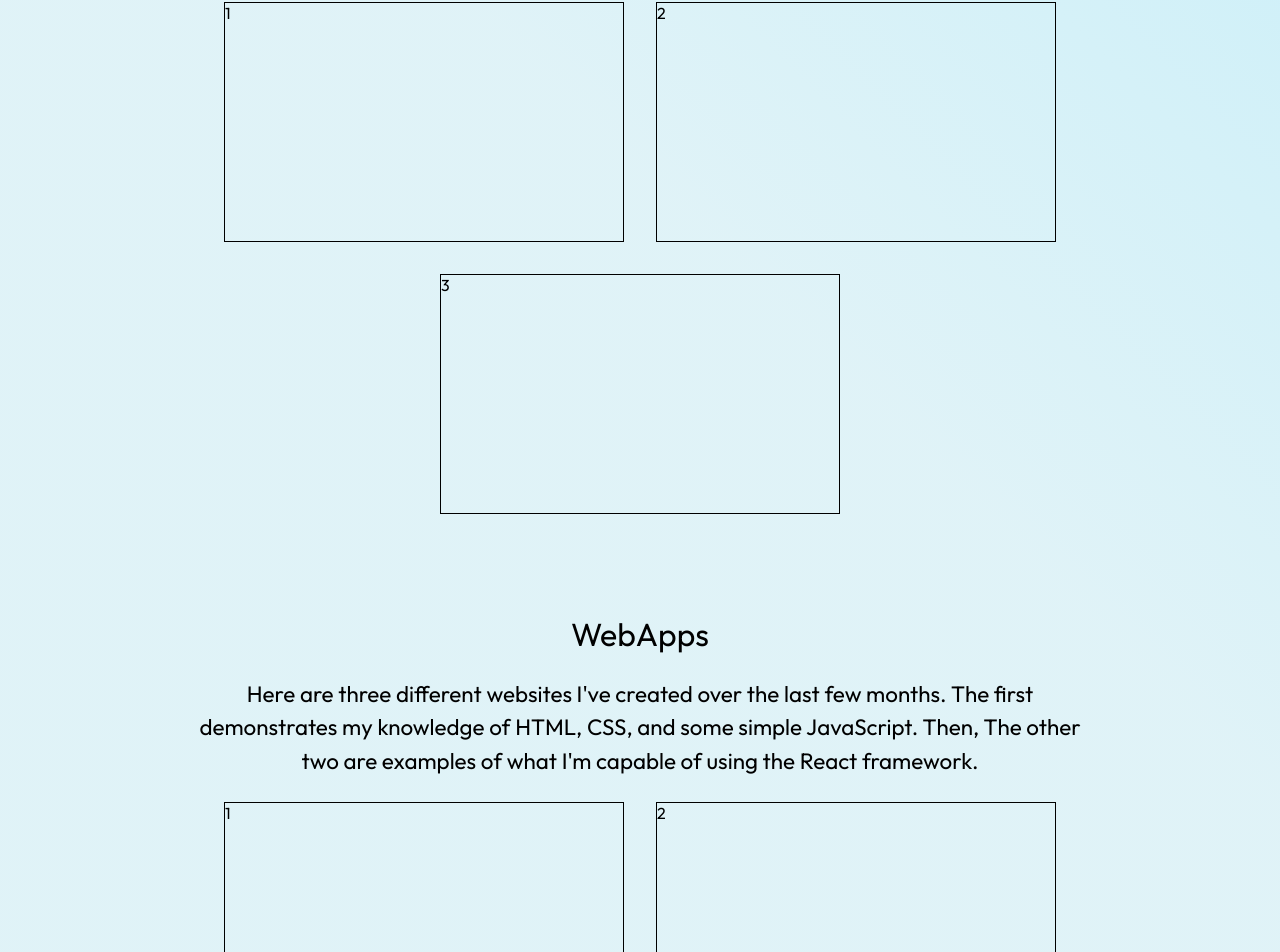
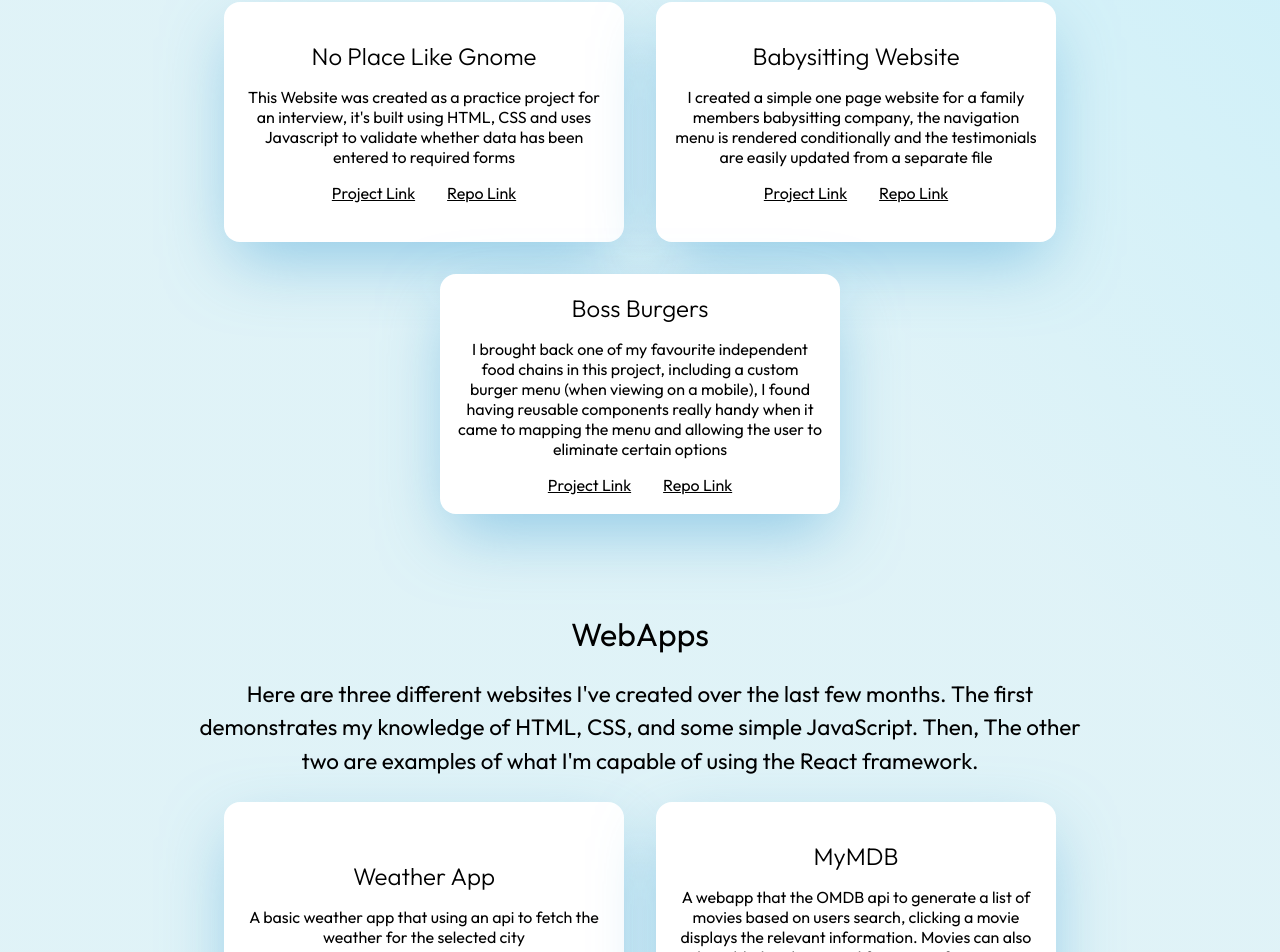
Before and after one commit to Newellso1/react-portfolio-v2, a React (Create React App) app: page / in a window 1280 px wide. Shown: the part 1836-2788 px from the top of the page. Built offline with nearby package versions, Linux system fonts and the light colour scheme; a web font is replaced by a local one.

Commit message:
Updated the projects and

```diff
--- a/public/index.html
+++ b/public/index.html
@@ -24,7 +24,7 @@
       work correctly both with client-side routing and a non-root public URL.
       Learn how to configure a non-root public URL by running `npm run build`.
     -->
-    <title>React App</title>
+    <title>I AM SAM</title>
   </head>
   <body>
     <noscript>You need to enable JavaScript to run this app.</noscript>
--- a/src/Components/Navigation-Links.js
+++ b/src/Components/Navigation-Links.js
@@ -13,27 +13,27 @@ export default function NavLinks({ navOpen, setNavOpen }) {
     >
       <div>
         <ul>
-          <li>
+          <li className="link">
             <Link to="Home" smooth onClick={handleNavClose}>
               Home
             </Link>
           </li>
-          <li>
+          <li className="link">
             <Link to="About" smooth onClick={handleNavClose}>
               About
             </Link>
           </li>
-          <li>
+          <li className="link">
             <Link to="Websites" smooth onClick={handleNavClose}>
               Websites
             </Link>
           </li>
-          <li>
+          <li className="link">
             <Link to="Webapps" smooth onClick={handleNavClose}>
               Webapps
             </Link>
           </li>
-          <li>
+          <li className="link">
             <Link to="Contact" smooth onClick={handleNavClose}>
               Contact
             </Link>
--- /dev/null
+++ b/src/Components/Project.js
@@ -0,0 +1,21 @@
+export default function Project({
+  title = "Project Title",
+  description = "project description",
+  websiteLink = "",
+  githubLink = "",
+}) {
+  return (
+    <div className="projects">
+      <h2>{title}</h2>
+      <p>{description}</p>
+      <div className="project-links">
+        <a href={`${websiteLink}`} alt={title} target="blank">
+          Project Link
+        </a>
+        <a href={`${githubLink}`} alt={title} target="blank">
+          Repo Link
+        </a>
+      </div>
+    </div>
+  );
+}
--- a/src/Components/Web-apps.js
+++ b/src/Components/Web-apps.js
@@ -1,4 +1,5 @@
 import { Fade, Slide } from "react-awesome-reveal";
+import Project from "./Project";
 
 export default function WebApps() {
   return (
@@ -14,13 +15,23 @@ export default function WebApps() {
           </p>
           <div className="web-apps-examples">
             <Slide direction="up">
-              <div>1</div>
+              <Project
+                title="Weather App"
+                description="A basic weather app that using an api to fetch the weather for the selected city"
+                websiteLink="https://react-weather-app-newell.netlify.app/"
+                githubLink="https://github.com/Newellso1/weather-app"
+              />
             </Slide>
             <Slide direction="up" delay={200}>
-              <div>2</div>
+              <Project
+                title="MyMDB"
+                description="A webapp that  the OMDB api to generate a list of movies based on users search, clicking a movie displays the relevant information. Movies can also be added and removed from users favourites"
+                websiteLink="https://mymdb-newell.netlify.app/"
+                githubLink="https://github.com/Newellso1/my-movie-database"
+              />
             </Slide>
             <Slide direction="up" delay={250}>
-              <div>3</div>
+              <Project />
             </Slide>
           </div>
         </div>
--- a/src/Components/Websites.js
+++ b/src/Components/Websites.js
@@ -1,4 +1,5 @@
 import { Fade, Slide } from "react-awesome-reveal";
+import Project from "./Project";
 
 export default function Websites() {
   return (
@@ -14,13 +15,28 @@ export default function Websites() {
           </p>
           <div className="website-examples">
             <Slide direction="left">
-              <div>1</div>
+              <Project
+                title="No Place Like Gnome"
+                description="This Website was created as a practice project for an interview, it's built using HTML, CSS and uses Javascript to validate whether data has been entered to required forms"
+                websiteLink="https://newellso1.github.io/NPL-Gnome/index.html"
+                githubLink="https://github.com/Newellso1/NPL-Gnome"
+              />
             </Slide>
             <Slide direction="up">
-              <div>2</div>
+              <Project
+                title="Babysitting Website"
+                description="I created a simple one page website for a family members babysitting company, the navigation menu is rendered conditionally and the testimonials are easily updated from a separate file"
+                websiteLink="https://main--babystitting-website.netlify.app/"
+                githubLink="https://github.com/Newellso1/babysitting-by-maisie"
+              />
             </Slide>
             <Slide direction="right">
-              <div>3</div>
+              <Project
+                title="Boss Burgers"
+                description="I brought back one of my favourite independent food chains in this project, including a custom burger menu (when viewing on a mobile), I found having reusable components really handy when it came to mapping the menu and allowing the user to eliminate certain options"
+                websiteLink="https://65a5554884f9c025562d719d--boss-burgers.netlify.app/"
+                githubLink="https://github.com/Newellso1/boss-burgers"
+              />
             </Slide>
           </div>
         </div>
--- a/src/index.css
+++ b/src/index.css
@@ -28,6 +28,8 @@ h1 {
     rgba(214, 239, 245, 0.767) 50%,
     rgba(130, 220, 243, 0.486) 80%
   );
+  max-width: 100vw;
+  overflow-x: hidden;
 }
 
 .page {
@@ -110,14 +112,32 @@ h1 {
 
 .navigation-links > div > ul > li {
   margin: 1em 0 0 0;
-  font-weight: 500;
+  font-weight: 200;
   text-shadow: 0;
   cursor: pointer;
   transition: text-shadow 100ms ease;
 }
 
+.link {
+  width: fit-content;
+}
+
+.link::after {
+  content: "";
+  display: block;
+  position: absolute;
+  background-color: rgb(53, 91, 100);
+  height: 2px;
+  width: 0%;
+  transition: width 100ms ease;
+}
+
+.link:hover::after {
+  width: 100%;
+}
+
 .navigation-links > div > ul > li:hover {
-  text-shadow: 0 0 0.025em rgb(53, 91, 100);
+  text-shadow: 0 0 0.04em rgb(53, 91, 100);
 }
 
 .social-links {
@@ -239,7 +259,6 @@ h1 {
 .website-examples > div {
   width: 25em;
   height: 15em;
-  border: 1px solid;
 }
 
 /* Styles for WebApps */
@@ -271,5 +290,42 @@ h1 {
 .web-apps-examples > div {
   width: 25em;
   height: 15em;
-  border: 1px solid;
 }
+
+/* Project styles */
+
+.projects > h2 {
+  font-weight: 300;
+}
+
+.projects {
+  height: 100%;
+  display: flex;
+  flex-direction: column;
+  justify-content: center;
+  text-align: center;
+  gap: 1em;
+  padding: 1em;
+  background: white;
+  -webkit-box-shadow: 0px 25px 67px -9px rgba(92, 175, 219, 0.61);
+  -moz-box-shadow: 0px 25px 67px -9px rgba(92, 175, 219, 0.61);
+  box-shadow: 0px 25px 67px -9px rgba(92, 175, 219, 0.61);
+  border-radius: 1em;
+  transition: box-shadow 200ms ease;
+}
+
+.projects:hover {
+  -webkit-box-shadow: 0px 25px 67px -9px rgba(92, 175, 219, 0.61);
+  -moz-box-shadow: 0px 25px 67px -9px rgba(92, 175, 219, 0.61);
+  box-shadow: 0px 25px 67px -9px rgba(57, 111, 139, 0.61);
+}
+
+.project-links {
+  display: flex;
+  justify-content: center;
+  gap: 2em;
+}
+
+.project-links > a {
+  color: black;
+}
```
